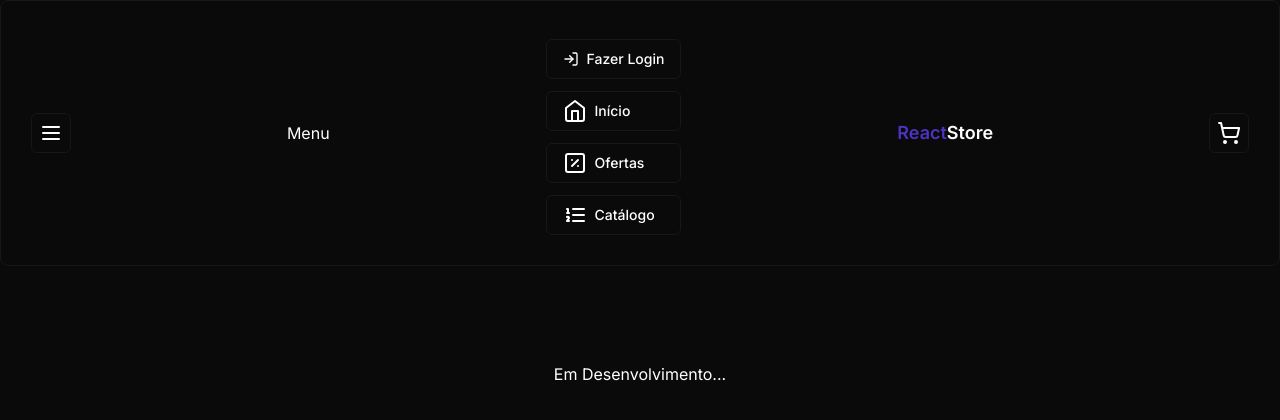
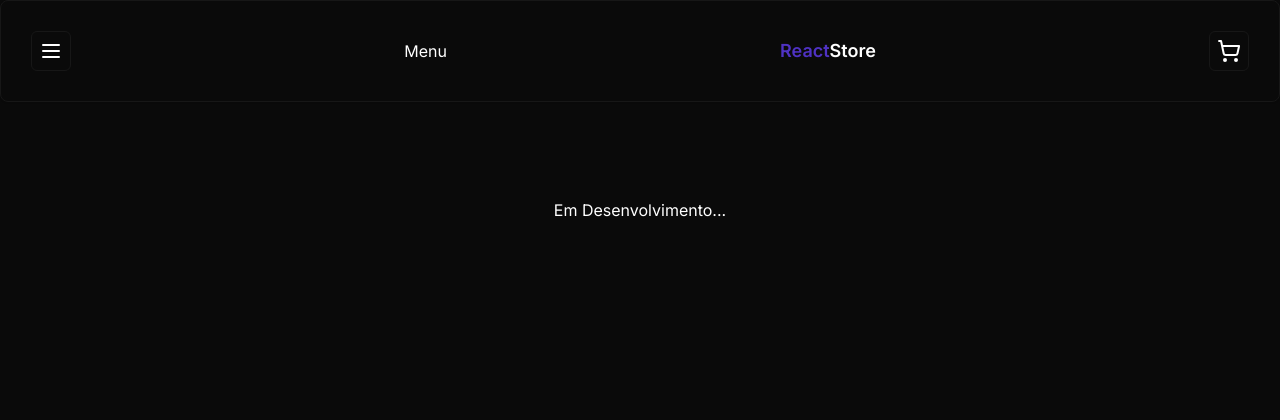
Before and after one commit to Matheus-Alexandrino/reactstore, a Next.js app: page / in a window 1280 px wide. Shown: the top 420 px of the page. Built offline with nearby package versions, Linux system fonts and the light colour scheme.

Commit message:
chore: adjusts

```diff
--- a/src/components/ui/header.tsx
+++ b/src/components/ui/header.tsx
@@ -27,7 +27,7 @@ const Header = () => {
                     <SheetHeader className="text-left text-lg font-semibold"> */}
                         Menu
                     {/* </SheetHeader> */}
-                    <div className="mt-2 flex flex-col gap-3">
+                    {/* <div className="mt-2 flex flex-col gap-3">
                         <Button variant="outline" className="w-full justify-start gap-2">
                             <LogInIcon className="" size={16}/>
                             Fazer Login
@@ -44,7 +44,7 @@ const Header = () => {
                             <ListOrderedIcon className=""/>
                             Catálogo
                         </Button>
-                    </div>
+                    </div> */}
 
                 {/* </SheetContent> */}
             {/* </Sheet> */}
```
